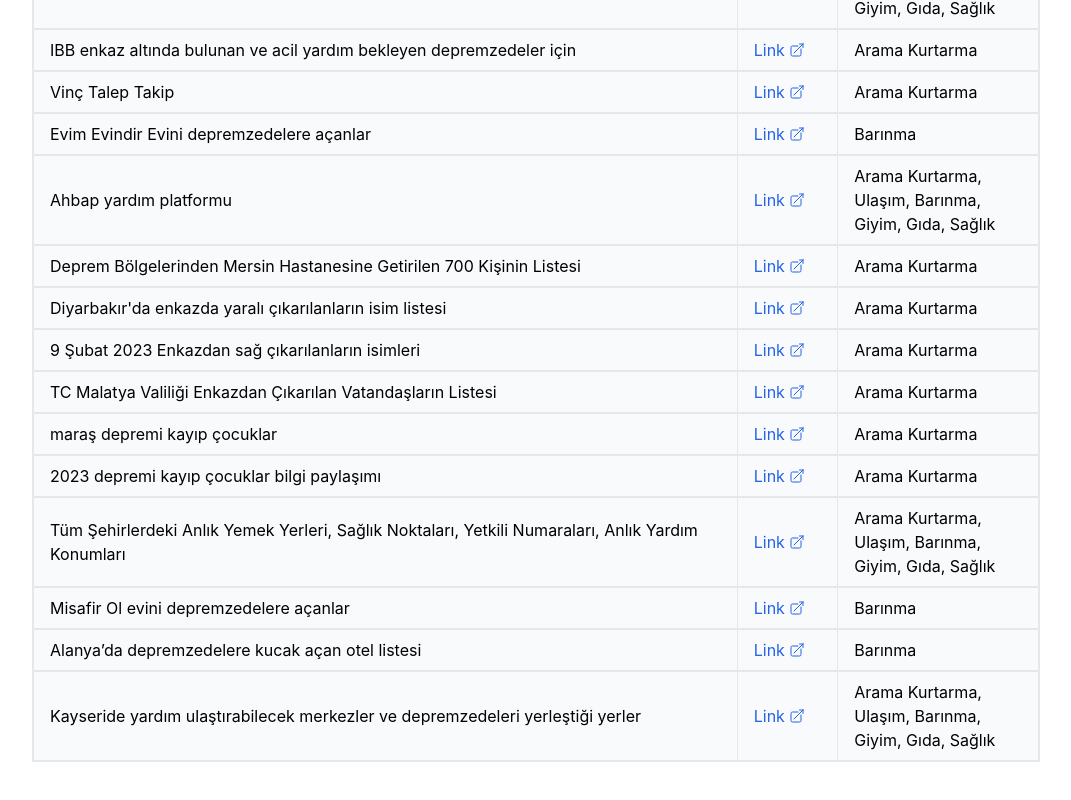
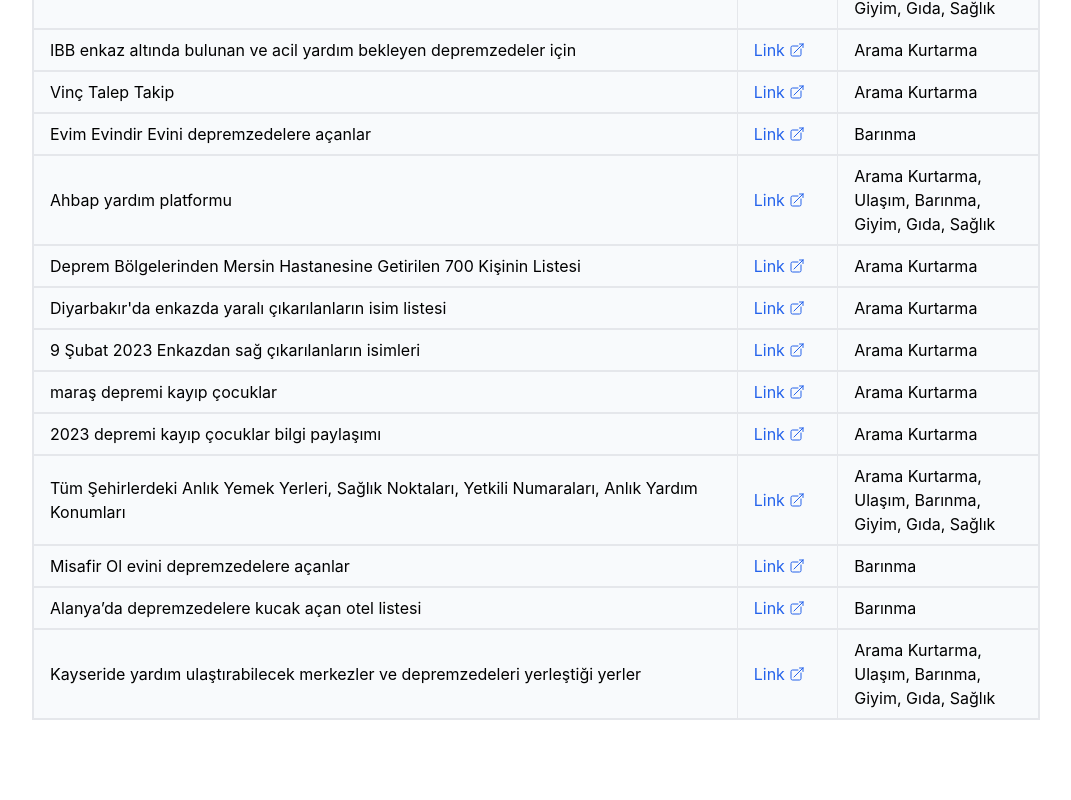
Before and after one commit to alparslandeniz/tumyardimlar, a React (Create React App) app: page / in a window 1280 px wide. Shown: the part 1260-2060 px from the top of the page, without its empty margins (104-1175 px from the left). After the commit the page ends 2020 px from the top, so only its background shows below. Built offline with nearby package versions, Linux system fonts and the light colour scheme.

Commit message:
Update Data.js

```diff
--- a/src/Components/Constants/Data.js
+++ b/src/Components/Constants/Data.js
@@ -105,11 +105,6 @@ export const allForms = [
     category: "Arama Kurtarma",
   },
   {
-    description: "TC Malatya Valiliği Enkazdan Çıkarılan Vatandaşların Listesi",
-    url: "https://twitter.com/tcmalatyav/status/1458131137860100096",
-    category: "Arama Kurtarma",
-  },
-  {
     description: "maraş depremi kayıp çocuklar",
     url: "https://eksisozluk.com/maras-depremi-kayip-cocuklar--7571832",
     category: "Arama Kurtarma",
```
